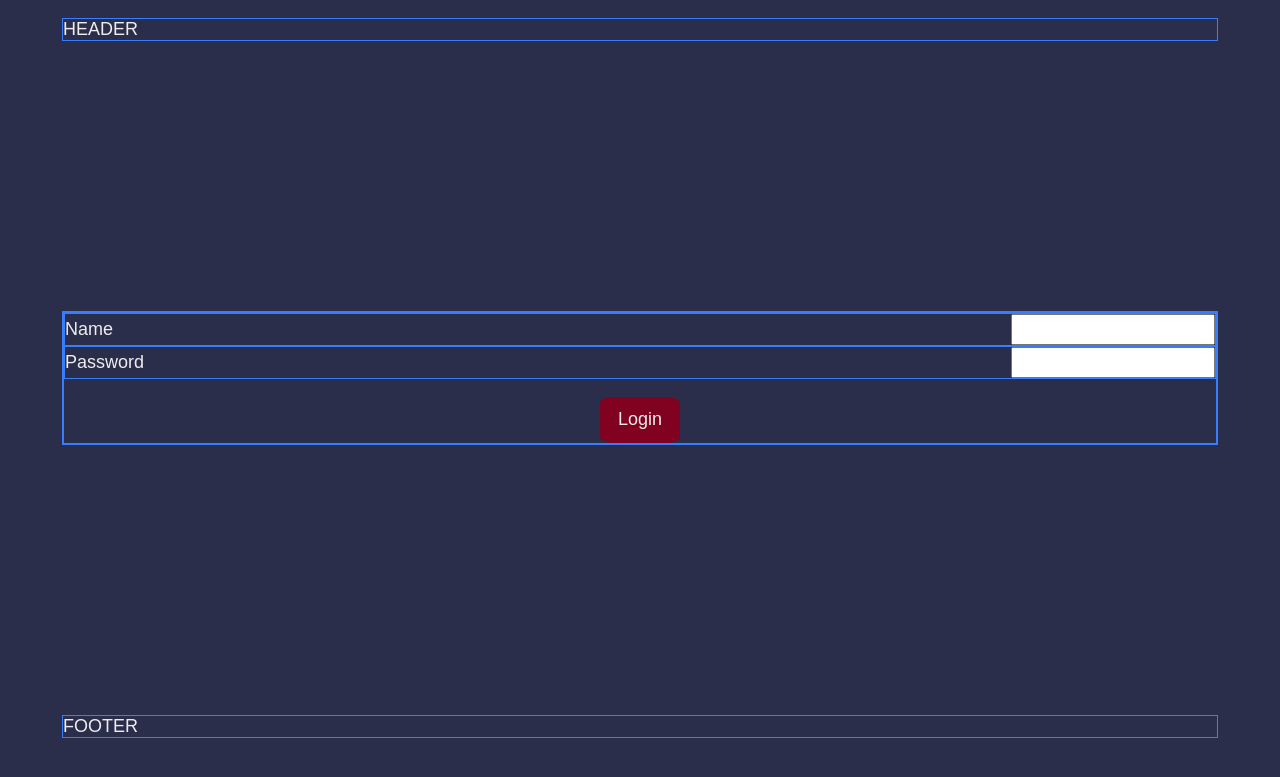
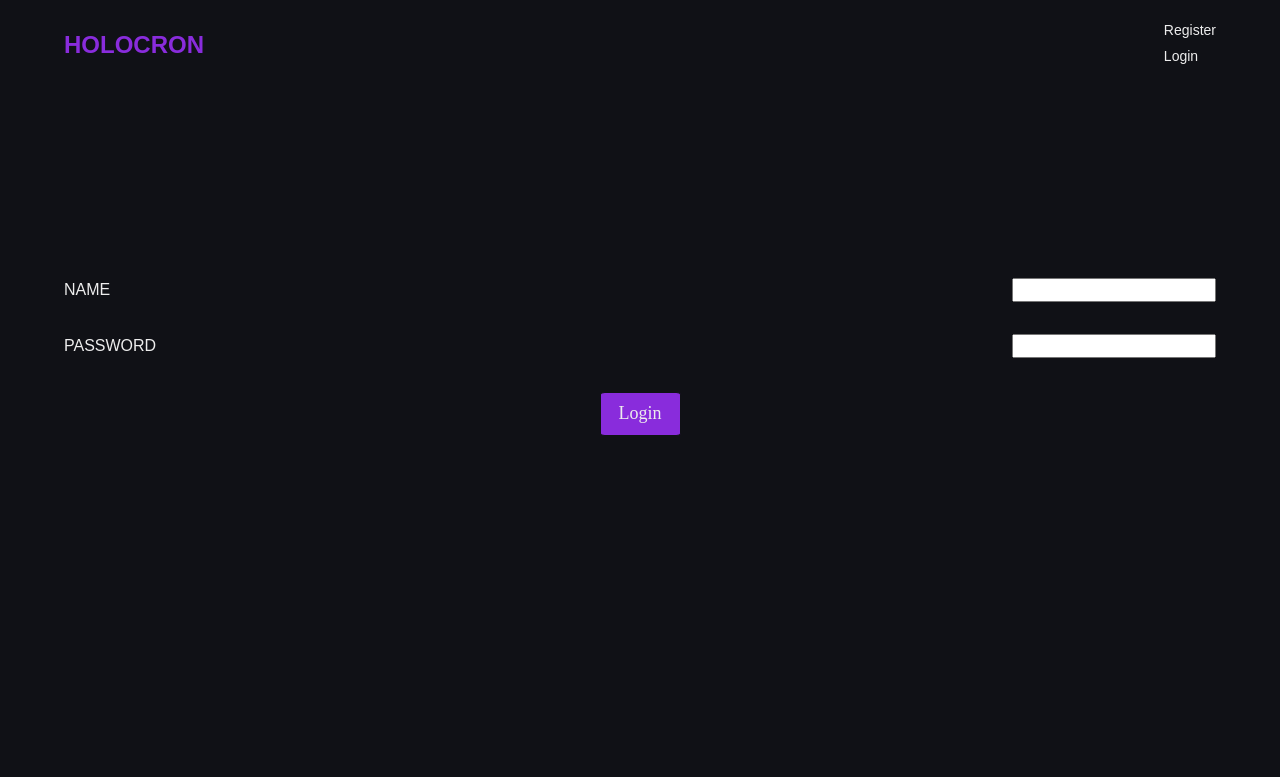
Before and after one commit to KrasimirDoychinov/web-project-redone-node, a Node server app: page /user/login in a window 1280 px wide. Shown: the top 777 px of the page. Run offline with Node 20, Linux system fonts and the light colour scheme; some libraries are stand-ins or nearby versions.

Commit message:
work on the login fe and be
added a nice middleware for the res.locals that I'll use in every res

```diff
--- a/controllers/userController.js
+++ b/controllers/userController.js
@@ -8,7 +8,7 @@ const registerView = function (req, res) {
 };
 
 const loginView = function (req, res) {
-	res.render('login');
+	res.render('login', { name: '', password: '' });
 };
 
 const registerUser = async function (req, res) {
--- a/index.js
+++ b/index.js
@@ -13,10 +13,15 @@ app.set('layout', './layout.ejs');
 app.set('view engine', 'ejs');
 
 // Middlewares
+app.use((req, res, next) => {
+	res.locals.data = {};
+	next();
+});
 app.use(bp.urlencoded({ extended: true }));
 app.use(bp.json());
 app.use('/user', require('./routes/userRoutes'));
 app.use('/', require('./routes/homeRoutes'));
+
 // Mongo DB connection
 const dbUri = process.env.MONGODB_URI;
 mongoose
--- a/services/userServices.js
+++ b/services/userServices.js
@@ -42,19 +42,20 @@ const loginUserService = async function (req, res) {
 
 	const foundUser = await User.findOne({ name: name });
 	if (!foundUser) {
-		redirect(res, '/user/login', { title: 'Login' });
+		res.render('login', {
+			data: { name, password, nameErr: true },
+		});
 		return;
 	}
 
 	const passwordsMatch = await bcrypt.compare(password, foundUser.password);
 	if (!passwordsMatch) {
-		redirect(res, '/user/login', { title: 'Login' });
-		console.log("Hashes don't match");
+		res.render('login', { data: { name, password, passErr: true } });
 		return;
 	}
 
 	console.log(`Successfuly login in ${foundUser.name}`);
-	redirect(res, '/', { title: 'Home' });
+	redirect(res, 300, '/');
 };
 
 module.exports = {
--- a/utils/utils.js
+++ b/utils/utils.js
@@ -1,5 +1,5 @@
-const redirect = function (res, route, obj) {
-	res.redirect(route, 300, obj);
+const redirect = function (res, status, route, obj) {
+	res.redirect(route, status, obj);
 };
 
 module.exports = {
--- a/views/footer.ejs
+++ b/views/footer.ejs
@@ -1 +1 @@
-<footer>FOOTER</footer>
+<footer></footer>
--- a/views/header.ejs
+++ b/views/header.ejs
@@ -1 +1,7 @@
-<header>HEADER</header>
+<header>
+	<h2 id="holocron-title">HOLOCRON</h2>
+	<ul>
+		<li><a href="/user/register">Register</a></li>
+		<li><a href="/user/login">Login</a></li>
+	</ul>
+</header>
--- a/views/index.ejs
+++ b/views/index.ejs
@@ -1,3 +1,2 @@
-<a href="/user/login">Login</a>
-<a href="/user/register">Register</a>
 <h1>Hello!</h1>
+<p>Create the base threads and populate this screen</p>
--- a/views/layout.ejs
+++ b/views/layout.ejs
@@ -3,9 +3,6 @@
 	<head>
 		<meta charset="UTF-8" />
 		<meta name="viewport" content="width=device-width, initial-scale=1.0" />
-		<% if (locals.title) { %>
-		<title><%- title %></title>
-		<% } %>
 		<link rel="stylesheet" href="../static/css/styles.css" />
 	</head>
 	<body>
--- a/views/login.ejs
+++ b/views/login.ejs
@@ -1,11 +1,33 @@
 <form id="login-form" action="login" method="post">
 	<div class="form-data">
-		<label for="name">Name</label>
-		<input type="text" id="name" name="name" />
+		<label for="name">NAME</label>
+		<div class="form-input">
+			<% if (data.name) { %>
+			<input type="text" id="name" name="name" value="<%= data.name %>" />
+			<% if (data.nameErr) { %>
+			<p>A user with that was not found.</p>
+			<% } %> <% } else { %>
+			<input type="text" id="name" name="name" />
+			<% } %>
+		</div>
 	</div>
 	<div class="form-data">
-		<label for="password">Password</label>
-		<input type="password" id="password" name="password" />
+		<label for="password">PASSWORD</label>
+		<div class="form-input">
+			<% if (data.password) { %>
+			<input
+				type="password"
+				id="password"
+				name="password"
+				value="<%= data.password %>"
+			/>
+			<% if (data.passErr) { %>
+			<p>The password you entered is incorrect.</p>
+			<% } %> <% } else { %>
+			<input type="password" id="password" name="password" />
+
+			<% } %>
+		</div>
 	</div>
-	<a type="submit" id="login-btn">Login</a>
+	<button type="submit" id="login-btn">Login</button>
 </form>
```
Also changed, not shown: static/css/styles.css (+1 -1 lines), 1 other file.
